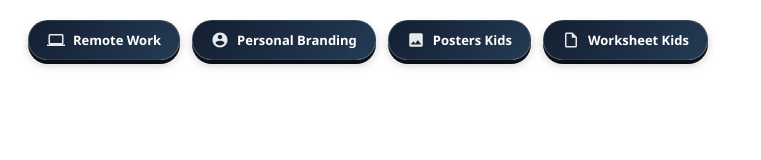
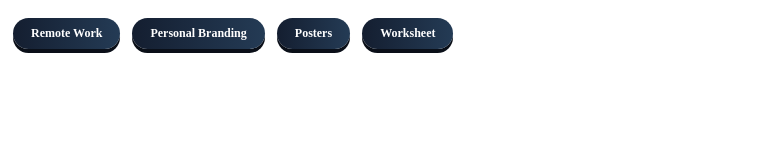
Before and after one commit to haanmadee/NAVIGATION, a plain HTML site: page index.html in a window 1280 px wide. Shown: the whole page, without its empty margins (0-761 px from the left). Drawn offline with Linux system fonts and the light colour scheme.

Commit message:
Update index.html

```diff
--- a/index.html
+++ b/index.html
@@ -1,98 +1,70 @@
 <style>
-  /* Container Navigasi */
-  .top-nav-scroll {
-    position: sticky;
-    top: 10px; /* Memberi sedikit jarak dari bibir atas layar agar elegan */
-    z-index: 1000;
-
+  /* Container untuk scroll horizontal */
+  .nav-scroll-container {
     display: flex;
     overflow-x: auto;
-    padding: 10px 20px 20px 20px; /* Padding bawah lebih besar untuk ruang bayangan tombol */
-    gap: 12px;
+    white-space: nowrap;
+    gap: 12px; /* Sedikit renggangkan agar efek bayangan tidak bertumpuk */
+    padding: 10px 5px 15px 5px; /* Padding bawah ditambah agar bayangan tombol tidak terpotong */
+    -webkit-overflow-scrolling: touch;
+    scrollbar-width: none;
 
-    /* Hilangkan scrollbar tapi tetap bisa di-scroll */
-    scrollbar-width: none; /* Firefox */
-    -ms-overflow-style: none;  /* IE/Edge */
-
-    /* Agar container tidak memblokir klik di area kosong sekitarnya */
-    pointer-events: none;
+    /* PENTING: Sticky tetap ada, tapi background transparan */
+    position: sticky;
+    top: 0;
+    z-index: 9999;
+    background: transparent; /* Tidak ada background */
+    box-shadow: none; /* Tidak ada bayangan pada baris container */
   }
 
-  .top-nav-scroll::-webkit-scrollbar {
-    display: none; /* Chrome/Safari */
+  /* Sembunyikan scrollbar */
+  .nav-scroll-container::-webkit-scrollbar {
+    display: none;
   }
 
-  /* Tombol Utama */
-  .nav-btn {
-    /* Mengaktifkan kembali pointer events pada tombol */
-    pointer-events: auto;
+  /* Gaya Tombol 3D */
+  .nav-pill-btn {
+    display: inline-block;
+    background: linear-gradient(90deg, #141e30 0%, #243b55 100%);
+    color: #ffffff !important;
+    text-decoration: none;
+    font-size: 12px;
+    font-weight: 600;
+    padding: 8px 18px;
+    border-radius: 50px;
+    border: none;
+    cursor: pointer;
+    position: relative;
 
-    display: flex;
-    align-items: center;
-    gap: 8px; /* Jarak icon ke teks */
-
-    /* Gradient Dark Blue */
-    background: linear-gradient(135deg, #141e30 0%, #243b55 100%);
-    color: white;
-    text-decoration: none;
-
-    font-family: 'Segoe UI', Tahoma, Geneva, Verdana, sans-serif;
-    font-size: 13px;
-    font-weight: 600;
-    white-space: nowrap;
-
-    padding: 10px 18px;
-    border-radius: 50px;
-    border: 1px solid rgba(255, 255, 255, 0.1); /* Border tipis halus */
-
-    /* Efek 3D Bayangan */
-    box-shadow: 0 4px 0 #0a0f18, 0 5px 10px rgba(0,0,0,0.2);
-    transition: all 0.15s cubic-bezier(0.4, 0, 0.2, 1);
-    transform: translateY(0);
+    /* KUNCI EFEK 3D (Tidak Flat) */
+    /* Memberikan "ketebalan" pada tombol di bagian bawah */
+    box-shadow: 0 4px 0px #0a0f18;
+    transition: all 0.1s ease; /* Transisi cepat untuk efek klik yang responsif */
+    top: 0; /* Posisi awal */
   }
 
-  /* Style Icon SVG */
-  .nav-btn svg {
-    width: 18px;
-    height: 18px;
-    fill: currentColor; /* Mengikut warna text (putih) */
-    opacity: 0.9;
+  /* Efek Hover (Opsional: Sedikit lebih terang atau naik) */
+  .nav-pill-btn:hover {
+    filter: brightness(1.1); /* Sedikit lebih terang saat di-hover */
   }
 
-  /* Efek Hover */
-  .nav-btn:hover {
-    filter: brightness(1.15); /* Sedikit lebih terang */
-    transform: translateY(-1px); /* Naik sedikit */
-    box-shadow: 0 5px 0 #0a0f18, 0 7px 15px rgba(0,0,0,0.3);
+  /* EFEK KLIK (Saat tombol ditekan) */
+  .nav-pill-btn:active {
+    /* Tombol bergerak ke bawah seolah ditekan */
+    top: 4px;
+
+    /* Bayangan "ketebalan" hilang karena tombol menekan ke dalam */
+    box-shadow: 0 0 0px #0a0f18;
   }
 
-  /* Efek Klik (Active) */
-  .nav-btn:active {
-    transform: translateY(4px); /* Turun seolah ditekan */
-    box-shadow: 0 0 0 #0a0f18, 0 0 0 rgba(0,0,0,0); /* Bayangan hilang */
+  html {
+    scroll-behavior: smooth;
   }
 </style>
 
-<div class="top-nav-scroll">
-
-  <a href="#remote-work" class="nav-btn">
-    <svg viewBox="0 0 24 24"><path d="M20,18c1.1,0,2-0.9,2-2V6c0-1.1-0.9-2-2-2H4C2.9,4,2,4.9,2,6v10c0,1.1,0.9,2,2,2H0v2h24v-2H20z M4,6h16v10H4V6z"/></svg>
-    Remote Work
-  </a>
-
-  <a href="#branding" class="nav-btn">
-    <svg viewBox="0 0 24 24"><path d="M12,2C6.48,2,2,6.48,2,12s4.48,10,10,10s10-4.48,10-10S17.52,2,12,2z M12,5c1.66,0,3,1.34,3,3s-1.34,3-3,3S9,9.66,9,8 S10.34,5,12,5z M12,19.2c-2.5,0-4.71-1.28-6-3.22c0.03-1.99,4-3.08,6-3.08c1.99,0,5.97,1.09,6,3.08C16.71,17.92,14.5,19.2,12,19.2z"/></svg>
-    Personal Branding
-  </a>
-
-  <a href="#posters" class="nav-btn">
-    <svg viewBox="0 0 24 24"><path d="M21,19V5c0-1.1-0.9-2-2-2H5C3.9,3,3,3.9,3,5v14c0,1.1,0.9,2,2,2h14C20.1,21,21,20.1,21,19z M8.5,13.5l2.5,3.01L14.5,12l4.5,6H5 L8.5,13.5z"/></svg>
-    Posters Kids
-  </a>
-
-  <a href="#worksheets" class="nav-btn">
-    <svg viewBox="0 0 24 24"><path d="M14,2H6C4.9,2,4,2.9,4,4v16c0,1.1,0.9,2,2,2h12c1.1,0,2-0.9,2-2V8L14,2z M6,20V4h7v5h5v11H6z"/></svg>
-    Worksheet Kids
-  </a>
-
+<div class="nav-scroll-container">
+  <a href="#section-remote" class="nav-pill-btn">Remote Work</a>
+  <a href="#section-branding" class="nav-pill-btn">Personal Branding</a>
+  <a href="#section-posters" class="nav-pill-btn">Posters</a>
+  <a href="#section-worksheet" class="nav-pill-btn">Worksheet</a>
 </div>
```
